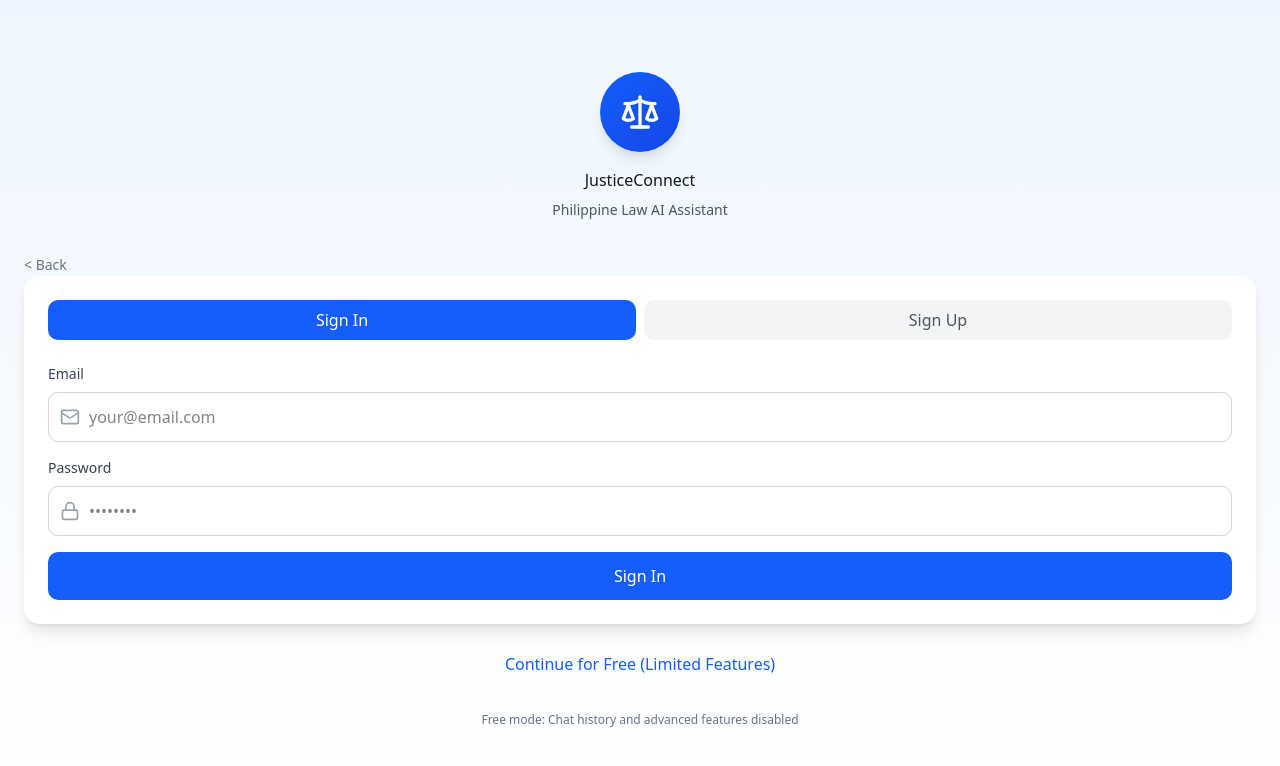
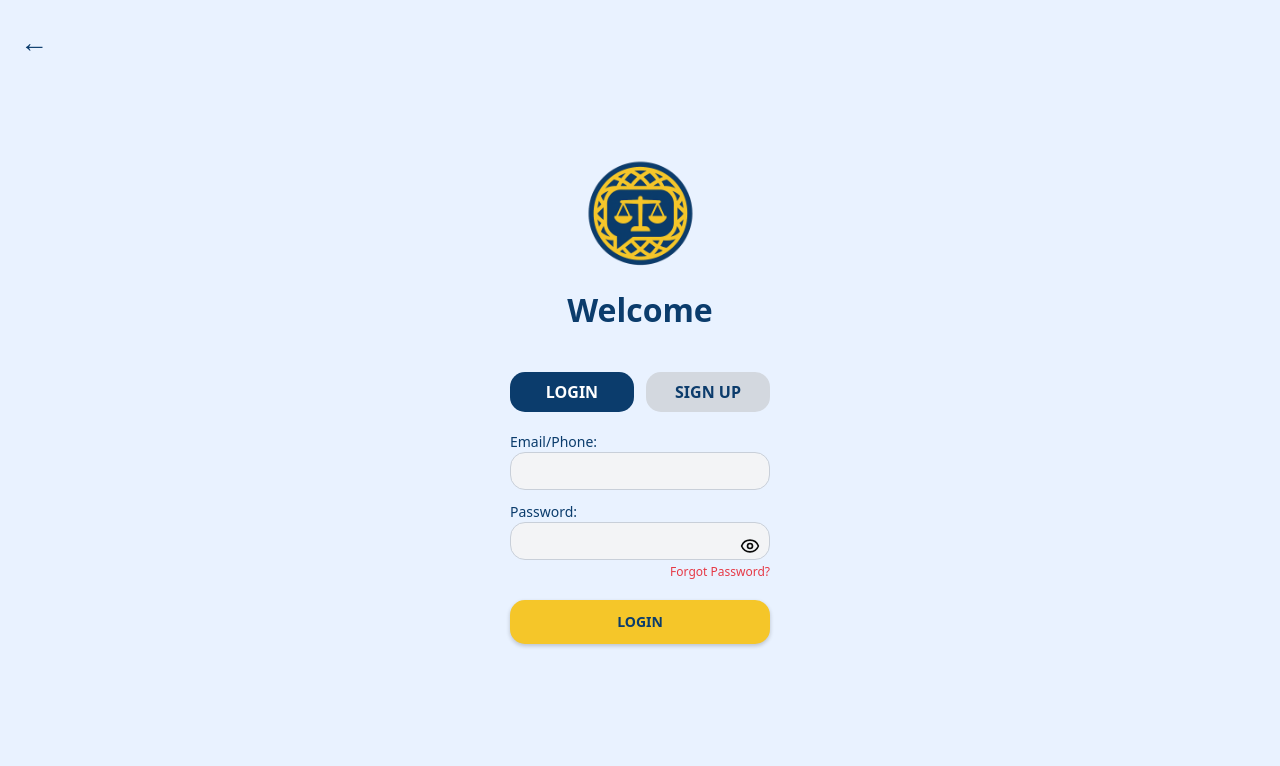
Before and after one commit to iRyllB/JusticeConnect-AI, a React (Vite) app: page / in a window 1280 px wide. Both pictures are taken after a click on the button "Login". Shown: the top 766 px of the page. Built offline with nearby package versions, Linux system fonts and the light colour scheme.

Commit message:
adjusted front end

```diff
--- a/package.json
+++ b/package.json
@@ -1,4 +1,3 @@
-
 {
       "name": "JusticeConnect Chatbot App",
       "version": "0.1.0",
@@ -52,6 +51,8 @@
       },
       "devDependencies": {
             "@types/node": "^20.10.0",
+            "@types/react": "^19.2.7",
+            "@types/react-dom": "^19.2.3",
             "@vitejs/plugin-react-swc": "^3.10.2",
             "vite": "6.3.5"
       },
--- a/src/components/LoginPage.tsx
+++ b/src/components/LoginPage.tsx
@@ -1,237 +1,245 @@
-import { useState, useEffect } from 'react';
-import { Scale, Mail, Lock, User } from 'lucide-react';
-import { supabase } from '../utils/supabase/client';
-import { projectId, publicAnonKey } from '../utils/supabase/info';
+import { useState, useEffect } from "react";
+import { Eye, EyeOff } from "lucide-react";
+import mainIcon from "./assets/mainlogo.png";
 
-interface LoginPageProps {
-  onLogin: (accessToken: string, user: any) => void;
-  onContinueAsFree: () => void;
-  // Optional prop to set initial mode when opening LoginPage from Welcome screen
-  initialIsSignUp?: boolean;
-  // Optional back handler to return to the welcome screen
-  onBack?: () => void;
-}
+export function LoginPage({ onLogin, initialIsSignUp = false, onBack }) {
+  const [isSignUp, setIsSignUp] = useState(false);
+  const [email, setEmail] = useState("");
+  const [password, setPassword] = useState("");
+  const [name, setName] = useState("");
+  const [showPassword, setShowPassword] = useState(false); // password visibility
+  const [error, setError] = useState(""); // dynamic error messages
 
-export function LoginPage({ onLogin, onContinueAsFree, initialIsSignUp = false, onBack }: LoginPageProps) {
-  const [isSignUp, setIsSignUp] = useState(false);
-  const [email, setEmail] = useState('');
-  const [password, setPassword] = useState('');
-  const [name, setName] = useState('');
-  const [isLoading, setIsLoading] = useState(false);
-  const [error, setError] = useState('');
-
-  const handleSignUp = async (e: React.FormEvent) => {
-    e.preventDefault();
-    setError('');
-    setIsLoading(true);
-
-    try {
-      const response = await fetch(
-        `https://${projectId}.supabase.co/functions/v1/make-server-a76efa1a/signup`,
-        {
-          method: 'POST',
-          headers: {
-            'Content-Type': 'application/json',
-            'Authorization': `Bearer ${publicAnonKey}`
-          },
-          body: JSON.stringify({ email, password, name })
-        }
-      );
-
-      const data = await response.json();
-
-      if (!response.ok) {
-        throw new Error(data.error || 'Failed to sign up');
-      }
-
-      // Auto sign in after signup
-      const { data: signInData, error: signInError } = await supabase.auth.signInWithPassword({
-        email,
-        password
-      });
-
-      if (signInError) throw signInError;
-
-      if (signInData.session?.access_token) {
-        onLogin(signInData.session.access_token, signInData.user);
-      }
-
-    } catch (err: any) {
-      console.error('Signup error:', err);
-      const errorMessage = err.message || 'Failed to sign up';
-
-      // User-friendly error messages
-      if (errorMessage.includes('already been registered')) {
-        setError('This email is already registered. Please sign in instead.');
-        // Auto-switch to sign in mode after 2 seconds
-        setTimeout(() => {
-          setIsSignUp(false);
-          setError('');
-        }, 2000);
-      } else if (errorMessage.includes('Password')) {
-        setError('Password must be at least 6 characters long.');
-      } else {
-        setError(errorMessage);
-      }
-    } finally {
-      setIsLoading(false);
-    }
-  };
-
-  const handleSignIn = async (e: React.FormEvent) => {
-    e.preventDefault();
-    setError('');
-    setIsLoading(true);
-
-    try {
-      const { data, error: signInError } = await supabase.auth.signInWithPassword({
-        email,
-        password
-      });
-
-      if (signInError) throw signInError;
-
-      if (data.session?.access_token) {
-        onLogin(data.session.access_token, data.user);
-      }
-
-    } catch (err: any) {
-      console.error('Sign in error:', err);
-      setError(err.message || 'Failed to sign in');
-    } finally {
-      setIsLoading(false);
-    }
-  };
-
-  // Support opening login page with a specific mode (sign up) and back navigation
   useEffect(() => {
     setIsSignUp(Boolean(initialIsSignUp));
   }, [initialIsSignUp]);
 
+  const handleSubmit = (e: React.FormEvent) => {
+    e.preventDefault();
+
+    // Simple validation
+    if (isSignUp && !name.trim()) {
+      setError("Please enter your username.");
+      return;
+    }
+    if (!email.trim()) {
+      setError("Please enter your email or phone.");
+      return;
+    }
+    if (!password.trim()) {
+      setError("Please enter your password.");
+      return;
+    }
+
+    // Clear error
+    setError("");
+
+    // Call onLogin (if defined)
+    if (onLogin) {
+      onLogin("dummy-access-token", { email, name });
+    }
+  };
+
   return (
-    <div className="flex flex-col h-screen bg-gradient-to-b from-blue-50 to-white w-full">
-      <div className="flex-1 flex flex-col items-center justify-center px-6">
-        {/* Logo */}
-        <div className="w-20 h-20 bg-gradient-to-br from-blue-600 to-blue-700 rounded-full flex items-center justify-center mb-4 shadow-lg">
-          <Scale className="w-10 h-10 text-white" />
-        </div>
-
-        <h1 className="text-gray-900 mb-2">JusticeConnect</h1>
-        <p className="text-sm text-gray-600 text-center mb-8">
-          Philippine Law AI Assistant
-        </p>
-
-        {/* Back Button + Form */}
-        { /* Show a back link to return to the welcome screen when provided */ }
+    <div
+      className="flex flex-col h-screen w-full items-center justify-center"
+      style={{ backgroundColor: "#E9F2FF", position: "relative" }}
+    >
       {onBack && (
-          <div className="w-full mb-3 text-left">
         <button
           onClick={onBack}
-              className="text-sm text-gray-500 hover:text-gray-700 underline"
+          className="absolute"
+          style={{
+            top: 20,
+            left: 20,
+            fontSize: 28,
+            color: "#0B3C6C"
+          }}
         >
-              {'< Back'}
+          ←
         </button>
-          </div>
       )}
-        <div className="w-full bg-white rounded-2xl shadow-lg p-6 mb-4">
-          <div className="flex gap-2 mb-6">
+
+      <div className="flex flex-col items-center">
+        <img
+          src={mainIcon}
+          alt="logo"
+          style={{
+            width: 115,
+            height: 115,
+            objectFit: "contain",
+            marginBottom: 14
+          }}
+        />
+
+        <h1
+          className="font-bold"
+          style={{
+            color: "#0B3C6C",
+            fontSize: 32,
+            fontWeight: 700,
+            marginBottom: 18
+          }}
+        >
+          Welcome
+        </h1>
+
+        {/* TOGGLE BUTTONS */}
+        <div
+          className="flex mb-5"
+          style={{
+            width: 260,
+            justifyContent: "space-between",
+            marginTop: 20,
+            marginBottom: 20
+          }}
+        >
           <button
             onClick={() => setIsSignUp(false)}
-              className={`flex-1 py-2 rounded-lg transition-colors ${
-                !isSignUp
-                  ? 'bg-blue-600 text-white'
-                  : 'bg-gray-100 text-gray-600 hover:bg-gray-200'
-              }`}
+            className="py-2 font-semibold flex-1"
+            style={{
+              borderRadius: 15,
+              backgroundColor: !isSignUp ? "#0B3C6C" : "#D3D8DF",
+              color: !isSignUp ? "#FFFFFF" : "#0C3C6C",
+              marginRight: 6
+            }}
           >
-              Sign In
+            LOGIN
           </button>
+
           <button
             onClick={() => setIsSignUp(true)}
-              className={`flex-1 py-2 rounded-lg transition-colors ${
-                isSignUp
-                  ? 'bg-blue-600 text-white'
-                  : 'bg-gray-100 text-gray-600 hover:bg-gray-200'
-              }`}
+            className="py-2 font-semibold flex-1"
+            style={{
+              borderRadius: 15,
+              backgroundColor: isSignUp ? "#0B3C6C" : "#D3D8DF",
+              color: isSignUp ? "#FFFFFF" : "#0C3C6C",
+              marginLeft: 6
+            }}
           >
-              Sign Up
+            SIGN UP
           </button>
         </div>
 
-          <form onSubmit={isSignUp ? handleSignUp : handleSignIn} className="space-y-4">
+        {/* FORM */}
+        <form className="flex flex-col items-center" onSubmit={handleSubmit}>
           {isSignUp && (
-              <div>
-                <label className="block text-sm text-gray-700 mb-2">Name</label>
-                <div className="relative">
-                  <User className="absolute left-3 top-1/2 transform -translate-y-1/2 w-5 h-5 text-gray-400" />
+            <div style={{ width: 260, marginBottom: 12 }}>
+              <label className="block text-sm mb-1" style={{ color: "#0B3C6C" }}>
+                Username:
+              </label>
               <input
                 type="text"
                 value={name}
                 onChange={(e) => setName(e.target.value)}
-                    className="w-full pl-10 pr-4 py-3 border border-gray-300 rounded-lg focus:outline-none focus:ring-2 focus:ring-blue-500"
-                    placeholder="Your name"
-                    required
+                className="w-full py-2 text-sm"
+                style={{
+                  paddingLeft: 16,
+                  border: "1px solid #C8CFD9",
+                  backgroundColor: "#F3F4F6",
+                  borderRadius: 15
+                }}
               />
-                </div>
             </div>
           )}
 
-            <div>
-              <label className="block text-sm text-gray-700 mb-2">Email</label>
-              <div className="relative">
-                <Mail className="absolute left-3 top-1/2 transform -translate-y-1/2 w-5 h-5 text-gray-400" />
+          <div style={{ width: 260, marginBottom: 12 }}>
+            <label className="block text-sm mb-1" style={{ color: "#0B3C6C" }}>
+              Email/Phone:
+            </label>
             <input
               type="email"
               value={email}
               onChange={(e) => setEmail(e.target.value)}
-                  className="w-full pl-10 pr-4 py-3 border border-gray-300 rounded-lg focus:outline-none focus:ring-2 focus:ring-blue-500"
-                  placeholder="your@email.com"
-                  required
+              className="w-full py-2 text-sm"
+              style={{
+                paddingLeft: 16,
+                border: "1px solid #C8CFD9",
+                backgroundColor: "#F3F4F6",
+                borderRadius: 15
+              }}
             />
           </div>
+
+          <div style={{ width: 260, marginBottom: 4, position: "relative" }}>
+            <label className="block text-sm mb-1" style={{ color: "#0B3C6C" }}>
+              Password:
+            </label>
+
+            <input
+              type={showPassword ? "text" : "password"}
+              value={password}
+              onChange={(e) => setPassword(e.target.value)}
+              className="w-full py-2 text-sm"
+              style={{
+                paddingLeft: 16,
+                paddingRight: 40, // space for eye icon
+                border: "1px solid #C8CFD9",
+                backgroundColor: "#F3F4F6",
+                borderRadius: 15
+              }}
+            />
+
+            {/* Password visibility toggle */}
+            <div
+              onClick={() => setShowPassword(!showPassword)}
+              style={{
+                position: "absolute",
+                right: 10,
+                top: 34,
+                cursor: "pointer"
+              }}
+            >
+              {showPassword ? <EyeOff size={20} /> : <Eye size={20} />}
             </div>
 
-            <div>
-              <label className="block text-sm text-gray-700 mb-2">Password</label>
-              <div className="relative">
-                <Lock className="absolute left-3 top-1/2 transform -translate-y-1/2 w-5 h-5 text-gray-400" />
-                <input
-                  type="password"
-                  value={password}
-                  onChange={(e) => setPassword(e.target.value)}
-                  className="w-full pl-10 pr-4 py-3 border border-gray-300 rounded-lg focus:outline-none focus:ring-2 focus:ring-blue-500"
-                  placeholder="••••••••"
-                  required
-                />
+            {!isSignUp && (
+              <div
+                className="text-xs"
+                style={{
+                  textAlign: "right",
+                  color: "#E63946",
+                  cursor: "pointer",
+                  marginTop: 4
+                }}
+              >
+                Forgot Password?
               </div>
+            )}
           </div>
 
+          {/* Dynamic Error */}
           {error && (
-              <div className="bg-red-50 border border-red-200 text-red-700 px-4 py-3 rounded-lg text-sm">
+            <div
+              style={{
+                color: "#E63946",
+                fontSize: 12,
+                marginTop: 6,
+                textAlign: "center",
+                width: 260
+              }}
+            >
               {error}
             </div>
           )}
 
+          {/* Submit button */}
           <button
             type="submit"
-              disabled={isLoading}
-              className="w-full bg-blue-600 text-white py-3 rounded-lg hover:bg-blue-700 disabled:bg-gray-300 disabled:cursor-not-allowed transition-colors"
+            className="w-full py-3 text-sm"
+            style={{
+              width: 260,
+              backgroundColor: "#F5C629",
+              color: "#0B3C6C",
+              fontWeight: 700,
+              borderRadius: 15,
+              boxShadow: "0 2px 4px rgba(0,0,0,0.2)",
+              marginTop: 16
+            }}
           >
-              {isLoading ? 'Please wait...' : (isSignUp ? 'Create Account' : 'Sign In')}
+            {isSignUp ? "SIGN UP" : "LOGIN"}
           </button>
         </form>
-        </div>
-
-        {/* Continue as Free */}
-        <button
-          onClick={onContinueAsFree}
-          className="w-full py-3 text-blue-600 hover:text-blue-700 transition-colors"
-        >
-          Continue for Free (Limited Features)
-        </button>
-
-        <p className="text-xs text-gray-500 text-center mt-6 px-4">
-          Free mode: Chat history and advanced features disabled
-        </p>
       </div>
     </div>
   );
--- a/src/components/WelcomeScreen.tsx
+++ b/src/components/WelcomeScreen.tsx
@@ -1,48 +1,107 @@
-import React from 'react';
-import { Scale } from 'lucide-react';
+import React from "react";
+import mainIcon from "./assets/mainlogo.png"; // adjust path as needed
 
 interface WelcomeScreenProps {
   onLoginClick: () => void;
   onSignUpClick: () => void;
   onContinueAsGuest: () => void;
+  onBack: () => void;
 }
 
-export const WelcomeScreen: React.FC<WelcomeScreenProps> = ({ onLoginClick, onSignUpClick, onContinueAsGuest }) => {
+export const WelcomeScreen: React.FC<WelcomeScreenProps> = ({
+  onLoginClick,
+  onSignUpClick,
+  onContinueAsGuest,
+}) => {
   return (
-    <div className="flex flex-col h-screen bg-gradient-to-b from-blue-50 to-white w-full">
-      <div className="flex-1 flex flex-col items-center justify-center px-6">
-        <div className="w-28 h-28 bg-gradient-to-br from-blue-600 to-blue-700 rounded-full flex items-center justify-center mb-4 shadow-lg">
-          <Scale className="w-12 h-12 text-white" />
-        </div>
+    <div
+      className="flex h-screen w-full justify-center items-center px-6 font-inter"
+      style={{ backgroundColor: "#F0F8FF" }}
+    >
+      <div className="flex flex-col items-center max-w-[412px]">
 
-        <h1 className="text-2xl font-semibold text-gray-900 mb-2">Ready to Connect?</h1>
-        <p className="text-sm text-gray-600 text-center mb-8">Philippine Law AI Assistant</p>
+        {/* LOGO */}
+        <img
+          src={mainIcon}
+          alt="Logo"
+          style={{
+            width: 150,
+            height: 150,
+            borderRadius: "9999px",
+            marginBottom: 28,
+          }}
+        />
 
-        <div className="w-full max-w-sm bg-white rounded-2xl shadow-lg p-6 mb-4">
-          <div className="flex flex-col gap-3">
+        {/* TITLE */}
+        <h1
+          className="text-center font-bold"
+          style={{
+            color: "#0B3C6C",
+            fontSize: 28,
+            marginBottom: 36,
+          }}
+        >
+          Ready to Connect?
+        </h1>
+
+        {/* LOGIN BUTTON */}
         <button
           onClick={onLoginClick}
-              className="w-full bg-yellow-400 text-blue-900 py-3 rounded-lg hover:bg-yellow-500 transition-all font-medium"
+          className="font-bold"
+          style={{
+            backgroundColor: "#F5C629",
+            width: "252px",
+            height: "47px",
+            borderRadius: "47px",
+            fontSize: "15px",
+            color: "#0B3C6C",
+            marginBottom: 14,
+          }}
         >
           Login
         </button>
+
+        {/* SIGN UP BUTTON */}
         <button
           onClick={onSignUpClick}
-              className="w-full bg-blue-700 text-white py-3 rounded-lg hover:bg-blue-800 transition-all font-medium"
+          className="font-bold"
+          style={{
+            backgroundColor: "#0B3C6C",
+            width: "252px",
+            height: "47px",
+            borderRadius: "47px",
+            fontSize: "15px",
+            color: "#FFFFFF",
+            marginBottom: 8,
+          }}
         >
           Sign Up
         </button>
-            <div className="flex items-center gap-2 text-sm text-gray-400 justify-center">OR</div>
-            <button
+
+        {/* OR */}
+        <p
+          className="text-sm"
+          style={{
+            color: "#333",
+            marginBottom: 10,
+          }}
+        >
+          OR
+        </p>
+
+        {/* CONTINUE AS GUEST — Clickable Styled Text */}
+        <p
           onClick={onContinueAsGuest}
-              className="w-full bg-blue-600 text-white py-3 rounded-lg hover:bg-blue-700 transition-all"
+          className="font-bold cursor-pointer transition-all duration-200 hover:underline hover:opacity-80"
+          style={{
+            fontSize: "15px",
+            color: "#0B3C6C",
+            marginBottom: 32,
+          }}
         >
           Continue as Guest
-            </button>
-          </div>
-        </div>
+        </p>
 
-        <p className="text-xs text-gray-500 text-center mt-6 px-4">Free mode: Chat history and advanced features disabled</p>
       </div>
     </div>
   );
```
Also changed, not shown: src/components/figma/ImageWithFallback.tsx (deleted, +0 -27 lines), src/components/assets/mainlogo.png (added), 1 other file (tests, documents, lock files or other folders). Lines whose indentation alone changed are shown as unchanged.
